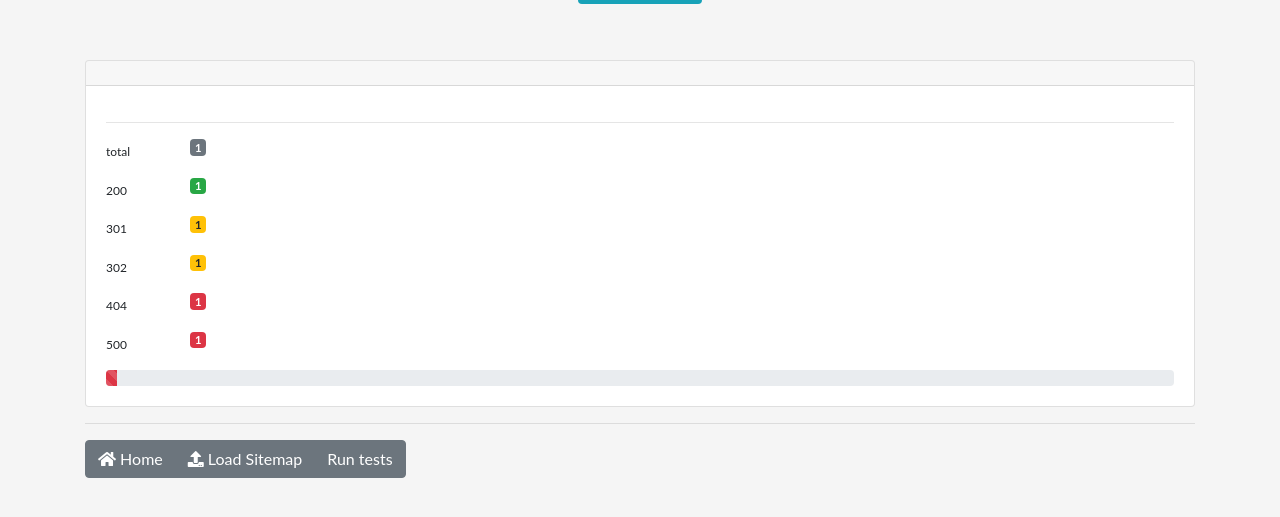
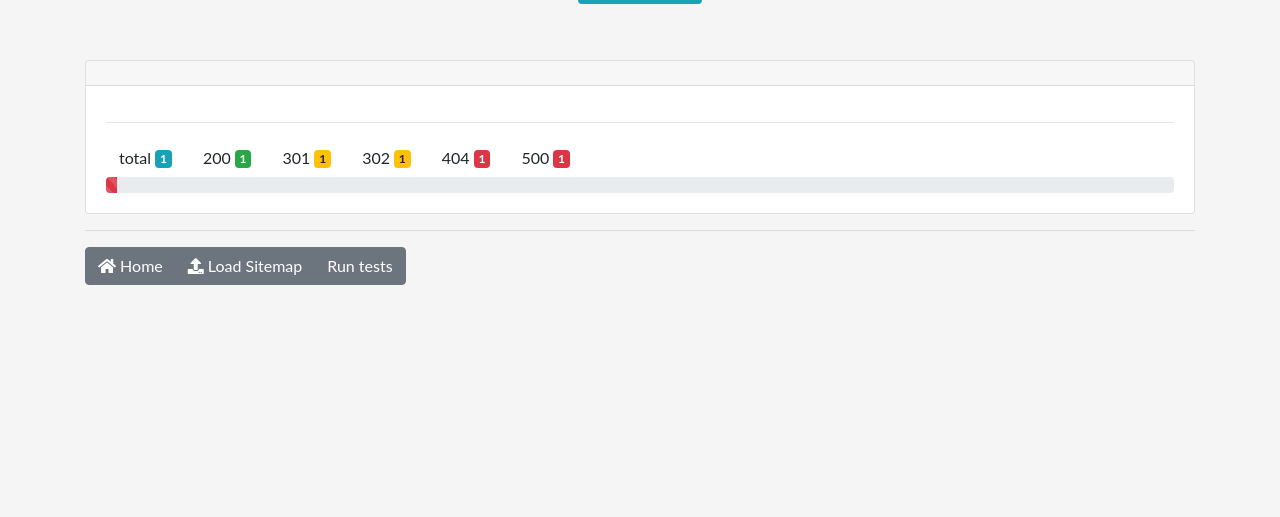
Before and after one commit to eduarde/URLTester, a Django app: template url_tester/templates/url_tester/session_detail.html in a window 1280 px wide. Shown: the part 70-587 px from the top of the page. Run offline with Django 3.2, Linux system fonts and the light colour scheme; the template is opened without the code that fills it: most values are stand-ins (such as "Sample title", 1, 10 or a date in 2020); some libraries are stand-ins or nearby versions.

Commit message:
Changed style for stats

```diff
--- a/url_tester/static/css/style.css
+++ b/url_tester/static/css/style.css
@@ -16,8 +16,3 @@ body {
     color: deepskyblue;
     font-size: 30px;
 }
-
-.stats {
-    font-size: 15px;
-    width: 100px;
-}
--- a/url_tester/templates/url_tester/session_detail.html
+++ b/url_tester/templates/url_tester/session_detail.html
@@ -12,14 +12,12 @@
             <blockquote class="blockquote mb-0">
                 <p>{{ session.description }}</p>
                 <hr class="primary">
-                <div class="stats">
-                    {% if total_urls %}<p><small>total</small><span class="badge badge-secondary float-right">{{ total_urls }}</span></p>{% endif %}
-                   {% if total_200 %} <p><small>200</small> <span class="badge badge-success float-right">{{ total_200 }}</span></p>{% endif %}
-                    {% if total_301 %}<p><small>301</small> <span class="badge badge-warning float-right">{{ total_301 }}</span></p>{% endif %}
-                    {% if total_302 %}<p><small>302</small> <span class="badge badge-warning float-right">{{ total_302 }}</span></p>{% endif %}
-                    {% if total_404 %}<p><small>404</small> <span class="badge badge-danger float-right">{{ total_404 }}</span></p>{% endif %}
-                    {% if total_500 %}<p><small>500</small> <span class="badge badge-danger float-right">{{ total_500 }}</span></p>{% endif %}
-                </div>
+                {% if total_urls %}<button type="button" class="btn btn-default">total <span class="badge badge-info">{{ total_urls }}</span></button>{% endif %}
+                {% if total_200 %}<button type="button" class="btn btn-default">200 <span class="badge badge-success">{{ total_200 }}</span></button>{% endif %}
+                {% if total_301 %}<button type="button" class="btn btn-default">301 <span class="badge badge-warning">{{ total_301 }}</span></button>{% endif %}
+                {% if total_302 %}<button type="button" class="btn btn-default">302 <span class="badge badge-warning">{{ total_302 }}</span></button>{% endif %}
+                {% if total_404 %}<button type="button" class="btn btn-default">404 <span class="badge badge-danger">{{ total_404 }}</span></button>{% endif %}
+                {% if total_500 %}<button type="button" class="btn btn-default">500 <span class="badge badge-danger">{{ total_500 }}</span></button>{% endif %}
                 <footer>
                     <div class="progress">
                         <div class="progress-bar progress-bar-striped bg-{% if session.loaded %}success{% else %}danger{% endif %}"
```
